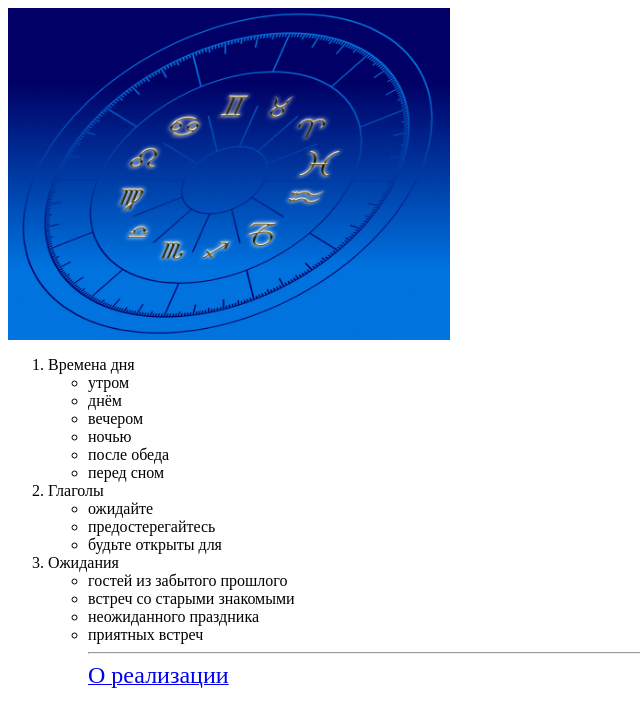
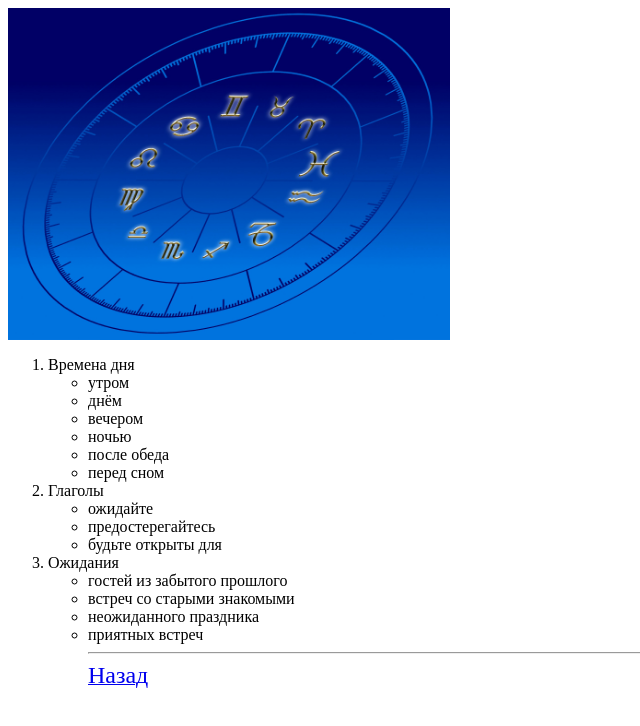
Before and after one commit to kotbegemot1/pyweb-m3-hw, a plain HTML site: page about.html in a window 1280 px wide. Shown: the whole page, without its empty margins (0-640 px from the left). Drawn offline with Linux system fonts and the light colour scheme.

Commit message:
Update horoscope

```diff
--- a/about.html
+++ b/about.html
@@ -1,4 +1,4 @@
 <html>
 		<head><meta charset='utf-8'><title>О чём это всё</title></head>
-		<body><img src='horoscope.jpg' width='35%'/><ol><li>Времена дня</li><ul><li>утром</li><li>днём</li><li>вечером</li><li>ночью</li><li>после обеда</li><li>перед сном</li></ul><li>Глаголы</li><ul><li>ожидайте</li><li>предостерегайтесь</li><li>будьте открыты для</li></ul><li>Ожидания</li><ul><li>гостей из забытого прошлого</li><li>встреч со старыми знакомыми</li><li>неожиданного праздника</li><li>приятных встреч</li><hr/><a href="index.html"><font size="5">О реализации</font></a></body>
+		<body><img src='horoscope.jpg' width='35%'/><ol><li>Времена дня</li><ul><li>утром</li><li>днём</li><li>вечером</li><li>ночью</li><li>после обеда</li><li>перед сном</li></ul><li>Глаголы</li><ul><li>ожидайте</li><li>предостерегайтесь</li><li>будьте открыты для</li></ul><li>Ожидания</li><ul><li>гостей из забытого прошлого</li><li>встреч со старыми знакомыми</li><li>неожиданного праздника</li><li>приятных встреч</li><hr/><a href="index.html"><font size="5">Назад</font></a></body>
 		</html>
```
